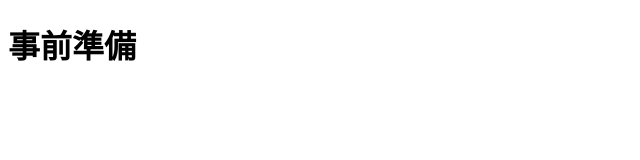
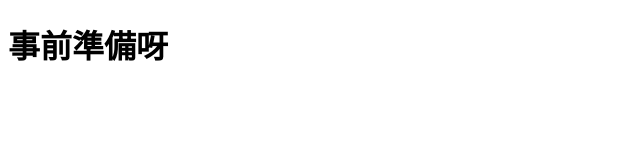
Before and after one commit to Anne12321/anne12321.github.io, a plain HTML site: page index.html in a window 1280 px wide. Shown: the full height of the page, 0-640 px from the left. Drawn offline with Linux system fonts and the light colour scheme.

Commit message:
Update index.html

```diff
--- a/index.html
+++ b/index.html
@@ -5,7 +5,7 @@
         <title>雅安的呼啦啦</title>
     </head>
     <body>
-        <h1>事前準備</h1>
+        <h1>事前準備呀</h1>
 
     </body>
 </html>
```
